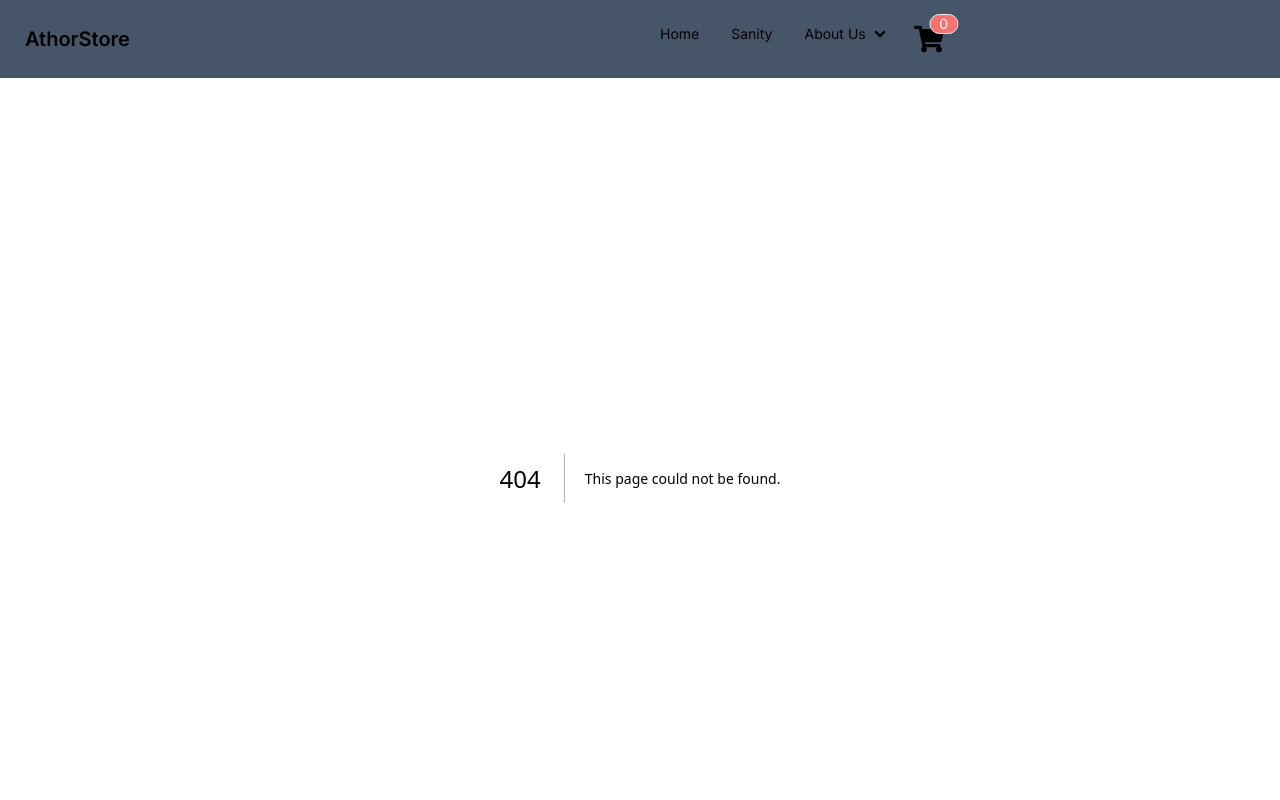
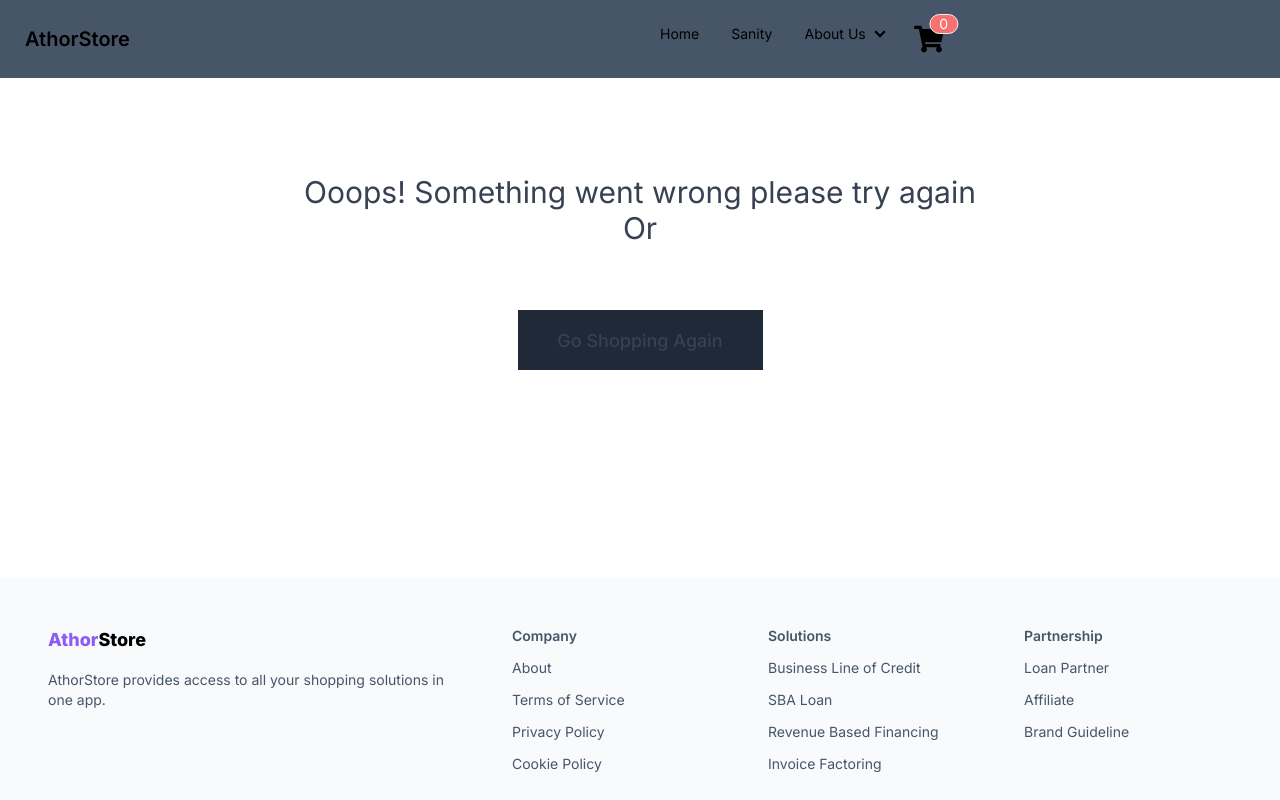
Before and after one commit to HermanAthor/AthorStore, a Next.js app: page /stripe/cancel in a window 1280 px wide. Before the commit this address had no page. Shown: the top 800 px of the page. Built offline with nearby package versions, Linux system fonts and the light colour scheme.

Commit message:
Added the cancel page and modified stripe integration to reflect the changes after checkout

```diff
--- a/app/api/stripe/route.js
+++ b/app/api/stripe/route.js
@@ -9,16 +9,7 @@ export async function POST(req) {
   const origin = req.headers.get("origin");
   console.log(origin);
 
-  // const lineItems = items.map((item) => {
-  // });
-
-  const params = {
-    submit_type: "pay",
-    mode: "payment",
-    payment_method_types: ["card"],
-    billing_address_collection: "auto",
-    //shipping_options: [{ shipping_rate: "shr_1Kn3IaEnylLNWUqj5rqhg9oV" }],
-    line_items: items?.map((item) => {
+  const lineItems = items.map((item) => {
     return {
       price_data: {
         currency: "usd",
@@ -34,9 +25,17 @@ export async function POST(req) {
       },
       quantity: item.quantity,
     };
-    }),
-    success_url: `${origin}`,
-    cancel_url: `${origin}`,
+  });
+
+  const params = {
+    submit_type: "pay",
+    mode: "payment",
+    payment_method_types: ["card"],
+    billing_address_collection: "auto",
+    //shipping_options: [{ shipping_rate: "shr_1Kn3IaEnylLNWUqj5rqhg9oV" }],
+    line_items: lineItems,
+    success_url: `${origin}/stripe/success`,
+    cancel_url: `${origin}/stripe/cancel`,
   };
 
   // Create Checkout Sessions from body params.
--- /dev/null
+++ b/app/stripe/cancel/page.tsx
@@ -0,0 +1,25 @@
+import { Button } from "@/components/Custom-ui/Button";
+import Link from "next/link";
+import React from "react";
+
+const CancelPage = () => {
+  return (
+    <div className="flex flex-col justify-center items-center p-24 text-3xl dark:text-gray-300 text-gray-700">
+      <p>Ooops! Something went wrong please try again</p>
+      <p>Or</p>
+      <Link href={"/"}>
+        <Button
+          className="cursor-pointer font-medium h-[60px] leading-[normal] mt-16 text-center text-lg w-[245px]"
+          shape="square"
+          color="gray_800"
+          size="xl"
+          variant="fill"
+        >
+          Go Shopping Again
+        </Button>
+      </Link>
+    </div>
+  );
+};
+
+export default CancelPage;
--- a/app/stripe/success/page.tsx
+++ b/app/stripe/success/page.tsx
@@ -1,6 +1,7 @@
 import React from "react";
 
 import { Button } from "@/components/Custom-ui/Button";
+import Link from "next/link";
 
 const SuccessPage: React.FC = () => {
   return (
@@ -8,11 +9,15 @@ const SuccessPage: React.FC = () => {
       <div className="bg-white-A700 flex flex-col font-poppins gap-[35px] items-center justify-start mx-auto w-full">
         <div className="flex flex-col items-start justify-start w-full">
           <div className="flex flex-row gap-4 items-start justify-start ml-36 md:ml-[0] md:px-5 w-[19%] md:w-full">
+            <Link href={"/"}>
               <h2 className="text-gray-500 text-lg">Home</h2>
+            </Link>
             <p className="text-bluegray-100 text-lg">
               <>&gt;</>
             </p>
+            <Link href={"/cart"}>
               <h2 className="text-gray-500 text-lg">Shopping Cart</h2>
+            </Link>
             <p className="text-bluegray-100 text-lg">
               <>&gt;</>
             </p>
@@ -51,9 +56,10 @@ const SuccessPage: React.FC = () => {
               Checkout Complete!
             </h2>
             <h3 className="leading-[32.00px] mt-4 text-center text-gray-800 text-lg w-[98%] sm:w-full">
-              Lorem ipsum dolor sit amet, consectetur adipiscing elit, sed do
-              eiusmod tempor incididunt ut labore et dolore magna aliqua.{" "}
+              Thank you for shopping with us please check your email fro the
+              invoice.{" "}
             </h3>
+            <Link href={"/"}>
               <Button
                 className="cursor-pointer font-medium h-[60px] leading-[normal] mt-16 text-center text-lg w-[245px]"
                 shape="square"
@@ -63,6 +69,7 @@ const SuccessPage: React.FC = () => {
               >
                 Go Shopping Again
               </Button>
+            </Link>
           </div>
         </div>
       </div>
```
Lines whose indentation alone changed are shown as unchanged.
